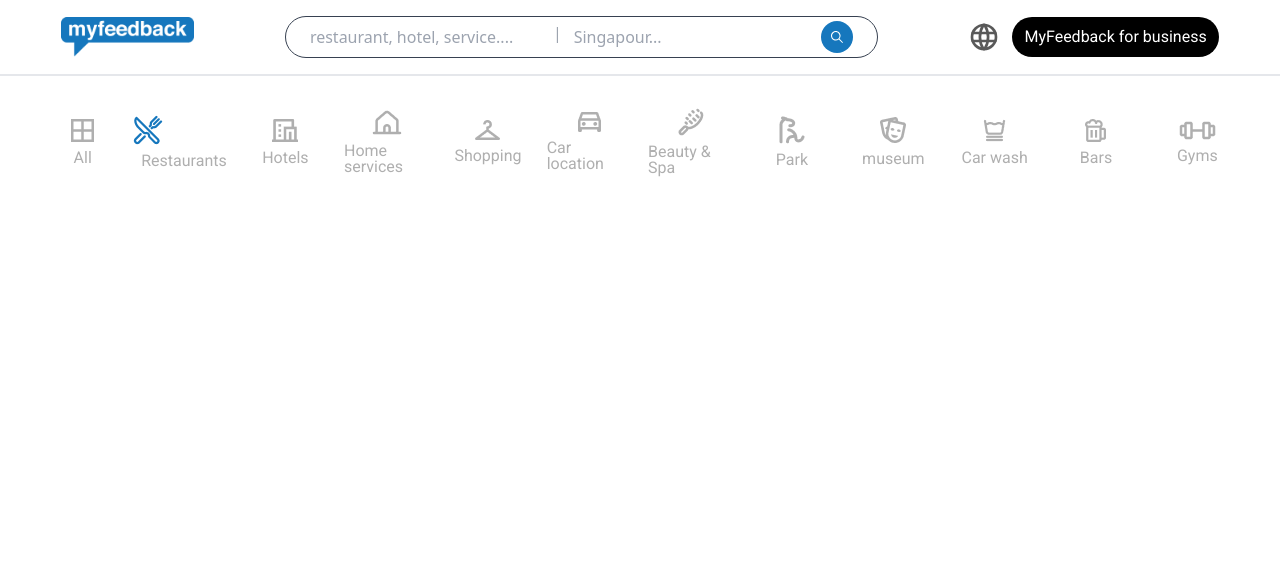
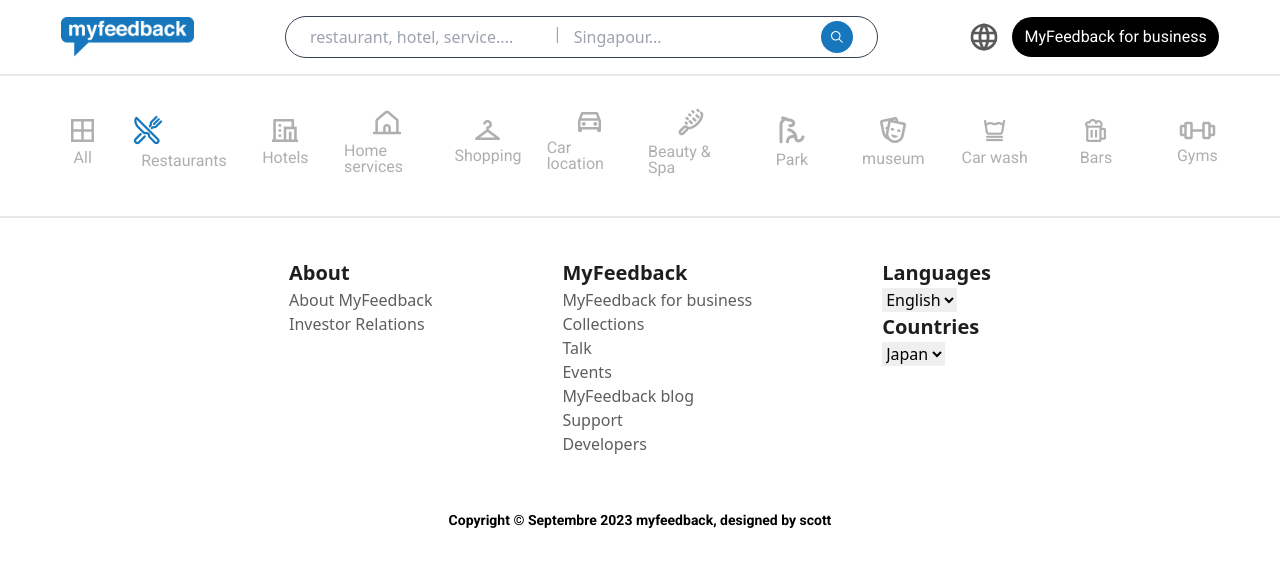
Before and after one commit to selina-islam/FeedbackHub, a React (Vite) app: page / in a window 1280 px wide. Shown: the top 566 px of the page. Built offline with nearby package versions, Linux system fonts and the light colour scheme; a web font is replaced by a local one.

Commit message:
footer done

```diff
--- a/src/App.jsx
+++ b/src/App.jsx
@@ -3,6 +3,7 @@
 import './App.css'
 import Navbar from './Components/Navbar'
 import SectionMaintain from './Components/HomePage/SectionMaintain'
+import Footer from './Components/Footer'
 
 function App() {
 
@@ -13,6 +14,7 @@
         <Routes>
           <Route path='/' element={ <SectionMaintain/>} />
         </Routes>
+        <Footer/>
       </BrowserRouter>
     </>
   )
--- /dev/null
+++ b/src/Components/Footer.jsx
@@ -0,0 +1,43 @@
+import React from 'react'
+
+function Footer() {
+  return (
+    <footer className="border-t-2 ">
+      <div className="flex flex-col md:flex-row justify-around py-10 md:px-60 text-center md:text-start gap-8">
+        <div>
+          <h1 className="text-[#1E1E1E] text-[20px] font-bold">About</h1>
+          <p className="text-[#5E5E5E]">About MyFeedback</p>
+          <p className="text-[#5E5E5E]">Investor Relations</p>
+        </div>
+        <div>
+          <h1 className="text-[#1E1E1E] text-[20px] font-bold">MyFeedback</h1>
+          <p className="text-[#5E5E5E]">MyFeedback for business</p>
+          <p className="text-[#5E5E5E]">Collections</p>
+          <p className="text-[#5E5E5E]">Talk</p>
+          <p className="text-[#5E5E5E]">Events</p>
+          <p className="text-[#5E5E5E]">MyFeedback blog</p>
+          <p className="text-[#5E5E5E]">Support</p>
+          <p className="text-[#5E5E5E]">Developers</p>
+        </div>
+        <div>
+          <h1 className="text-[#1E1E1E] text-[20px] font-bold">Languages</h1>
+          <select name="" id="">
+            <option className="text-[#5E5E5E] border-none">English</option>
+            <option className="text-[#5E5E5E] border-none">Bangla</option>
+          </select>
+          <h1 className="text-[#1E1E1E] text-[20px] font-bold">Countries</h1>
+          <select name="" id="">
+            <option className="text-[#5E5E5E] border-none">Japan</option>
+            <option className="text-[#5E5E5E] border-none">UK</option>
+          </select>
+        </div>
+      </div>
+
+      <p className="font-roboto font-semibold text-sm leading-4 text-EerieBlack1E text-center  py-4  md:px-3">
+        Copyright © Septembre 2023 myfeedback, designed by scott
+      </p>
+    </footer>
+  );
+}
+
+export default Footer
```
